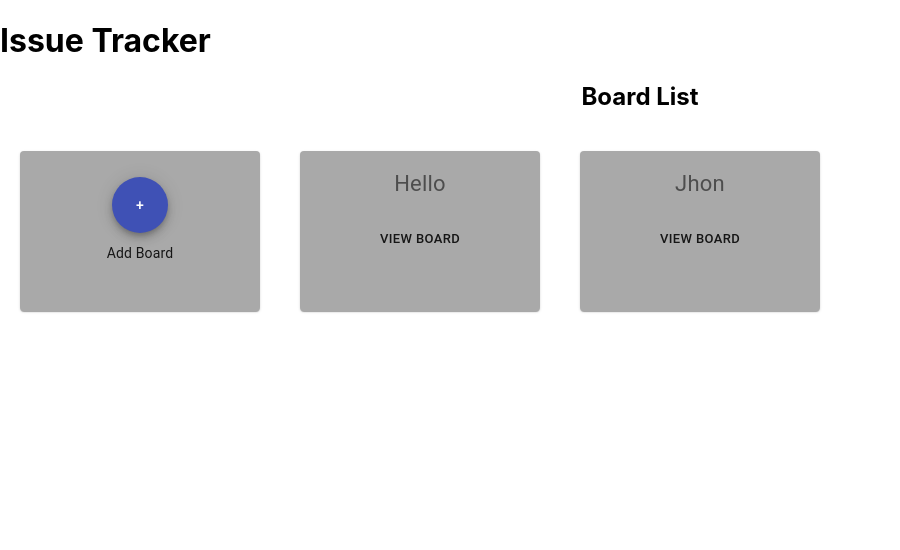
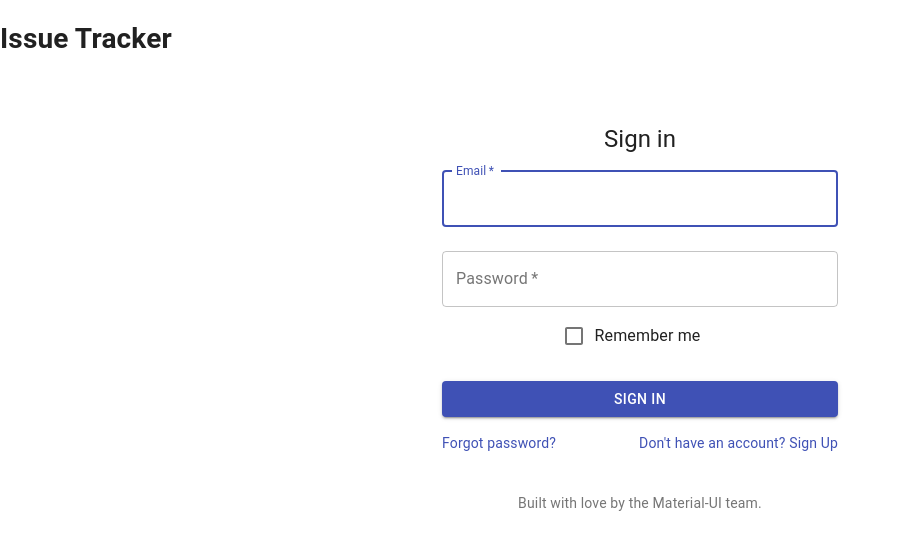
Before and after one commit to praveshtora/issues-tracker, a React (Create React App) app in the folder client/: page /signin in a window 1280 px wide. Shown: the top 550 px of the page, without its empty margins (0-900 px from the left). Built offline with nearby package versions, Linux system fonts and the light colour scheme; no server answers.

Commit message:
Sign in screen

```diff
--- a/client/package.json
+++ b/client/package.json
@@ -8,6 +8,7 @@
     "react-beautiful-dnd": "^11.0.3",
     "react-dom": "^16.8.6",
     "react-redux": "^7.0.3",
+    "react-router-dom": "^5.0.0",
     "react-scripts": "3.0.1",
     "redux": "^4.0.1"
   },
--- a/client/src/App.js
+++ b/client/src/App.js
@@ -2,6 +2,7 @@ import React from "react";
 import "./App.css";
 import KanbanView from "./components/KanbanView";
 import Dashboard from "./components/Dashboard/DashboardList";
+import SignIn from "./components/SignIn/SignIn";
 const data = require("./data.json");
 
 class App extends React.Component {
@@ -28,7 +29,8 @@ class App extends React.Component {
         <header>
           <h1>Issue Tracker</h1>
         </header>
-        <Dashboard />
+        <SignIn />
+        {/* <Dashboard /> */}
         {/* <div className="App-intro">
           <KanbanView data={data} />
         </div> */}
--- /dev/null
+++ b/client/src/components/SignIn/SignIn.js
@@ -0,0 +1,145 @@
+import React from "react";
+import Avatar from "@material-ui/core/Avatar";
+import Button from "@material-ui/core/Button";
+import CssBaseline from "@material-ui/core/CssBaseline";
+import TextField from "@material-ui/core/TextField";
+import FormControlLabel from "@material-ui/core/FormControlLabel";
+import Checkbox from "@material-ui/core/Checkbox";
+import Link from "@material-ui/core/Link";
+import Grid from "@material-ui/core/Grid";
+import Box from "@material-ui/core/Box";
+import Typography from "@material-ui/core/Typography";
+import { makeStyles } from "@material-ui/core/styles";
+import Container from "@material-ui/core/Container";
+import { SERVER_URL, USER_ID } from "../../constants";
+
+function MadeWithLove() {
+  return (
+    <Typography variant="body2" color="textSecondary" align="center">
+      {"Built with love by the "}
+      <Link color="inherit" href="https://material-ui.com/">
+        Material-UI
+      </Link>
+      {" team."}
+    </Typography>
+  );
+}
+
+const useStyles = makeStyles(theme => ({
+  "@global": {
+    body: {
+      backgroundColor: theme.palette.common.white
+    }
+  },
+  paper: {
+    marginTop: theme.spacing(8),
+    display: "flex",
+    flexDirection: "column",
+    alignItems: "center"
+  },
+  avatar: {
+    margin: theme.spacing(1),
+    backgroundColor: theme.palette.secondary.main
+  },
+  form: {
+    width: "100%", // Fix IE 11 issue.
+    marginTop: theme.spacing(1)
+  },
+  submit: {
+    margin: theme.spacing(3, 0, 2)
+  }
+}));
+
+export default function SignIn() {
+  const classes = useStyles();
+  let user = { email: "", password: "" };
+  const handleUsernameChange = evt => {
+    user.email = evt.target.value;
+  };
+
+  const handlePasswordChange = evt => {
+    user.password = evt.target.value;
+  };
+
+  const signin = async () => {
+    try {
+      const response = await fetch(SERVER_URL + "signin", {
+        method: "post",
+        body: JSON.stringify(user),
+        headers: { "Content-Type": "application/json" }
+      });
+      const res = await response.json();
+      if (res.success) {
+        localStorage.setItem("userId", res.data);
+        console.log(localStorage.getItem("userId"));
+      } else {
+        alert(res.message);
+      }
+    } catch (ex) {
+      alert(ex);
+    }
+  };
+  return (
+    <Container component="main" maxWidth="xs">
+      <CssBaseline />
+      <div className={classes.paper}>
+        <Typography component="h1" variant="h5">
+          Sign in
+        </Typography>
+        <TextField
+          variant="outlined"
+          margin="normal"
+          required
+          fullWidth
+          id="email"
+          label="Email"
+          name="email"
+          autoComplete="email"
+          autoFocus
+          onChange={handleUsernameChange}
+        />
+        <TextField
+          variant="outlined"
+          margin="normal"
+          required
+          fullWidth
+          name="password"
+          label="Password"
+          type="password"
+          id="password"
+          autoComplete="current-password"
+          onChange={handlePasswordChange}
+        />
+        <FormControlLabel
+          control={<Checkbox value="remember" color="primary" />}
+          label="Remember me"
+        />
+        <Button
+          type="submit"
+          fullWidth
+          variant="contained"
+          color="primary"
+          className={classes.submit}
+          onClick={signin}
+        >
+          Sign In
+        </Button>
+        <Grid container>
+          <Grid item xs>
+            <Link href="#" variant="body2">
+              Forgot password?
+            </Link>
+          </Grid>
+          <Grid item>
+            <Link href="#" variant="body2">
+              {"Don't have an account? Sign Up"}
+            </Link>
+          </Grid>
+        </Grid>
+      </div>
+      <Box mt={5}>
+        <MadeWithLove />
+      </Box>
+    </Container>
+  );
+}
```
Also changed, not shown: 1 other file (tests, documents, lock files or other folders).
